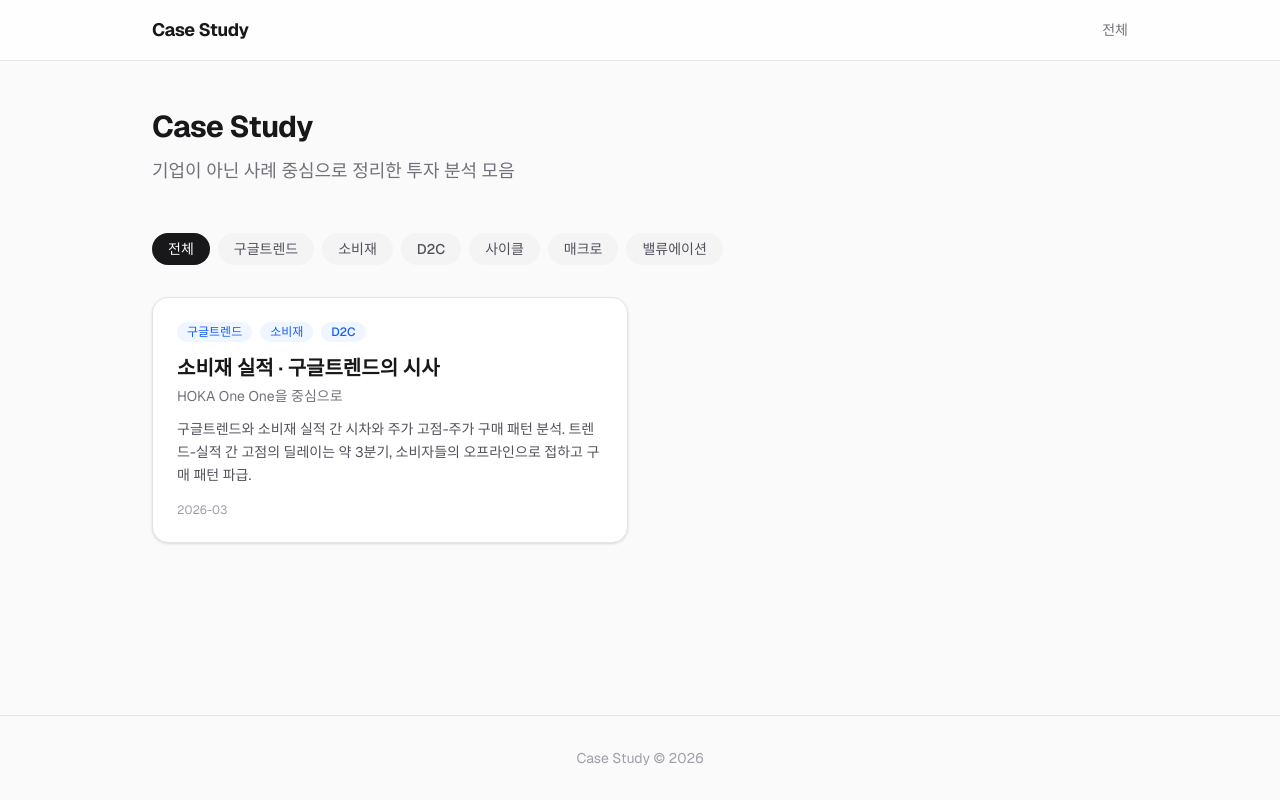
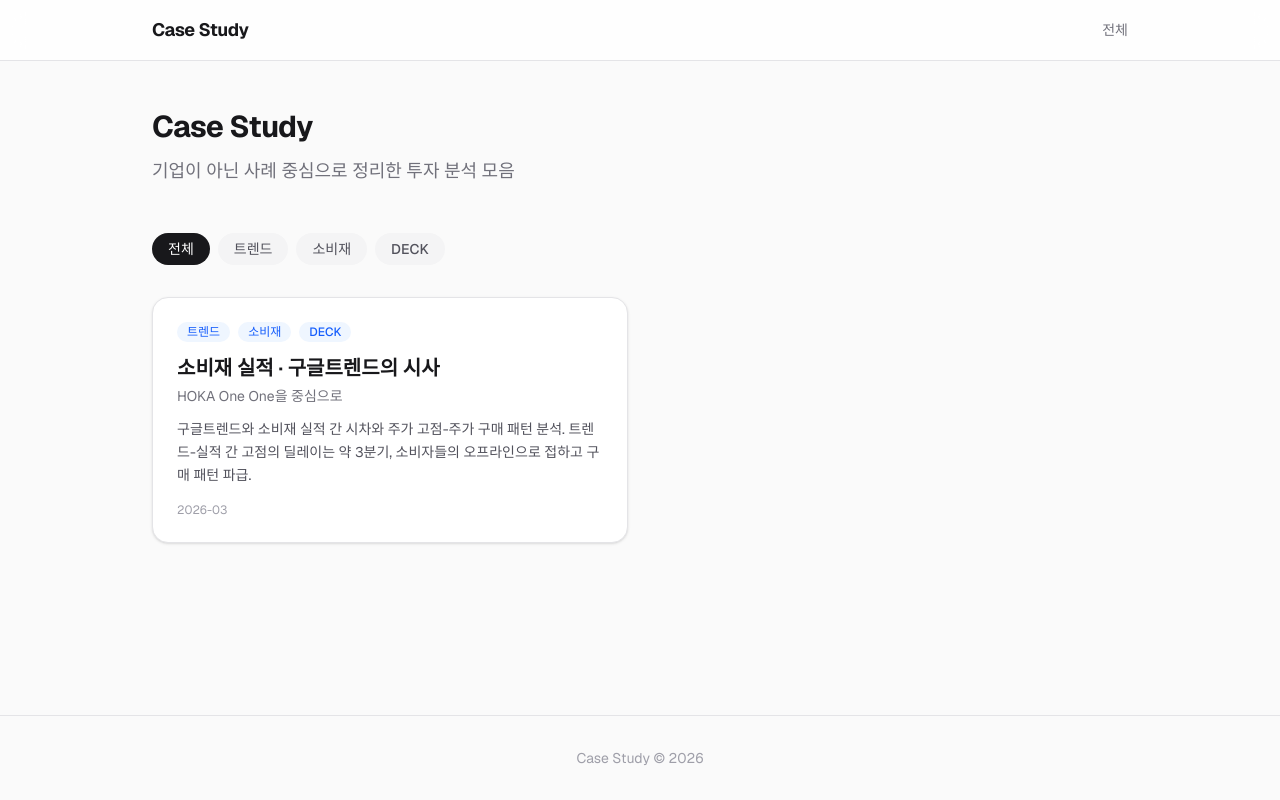
Before and after one commit to chlakaelf/case-study-web, a Next.js app: page / in a window 1280 px wide. Built offline with nearby package versions, Linux system fonts and the light colour scheme.

Commit message:
Update categories to 트렌드/소비재/DECK

```diff
--- a/src/app/cases/hoka-google-trends/page.tsx
+++ b/src/app/cases/hoka-google-trends/page.tsx
@@ -12,7 +12,7 @@ export default function HokaCaseStudy() {
 
       <header className="mb-10">
         <div className="flex items-center gap-2 mb-4">
-          {["구글트렌드", "소비재", "D2C"].map((tag) => (
+          {["트렌드", "소비재", "DECK"].map((tag) => (
             <span
               key={tag}
               className="inline-block px-2.5 py-0.5 rounded-full bg-blue-50 text-blue-600 text-xs font-medium"
--- a/src/data/case-studies.ts
+++ b/src/data/case-studies.ts
@@ -5,12 +5,9 @@
 
 // 카테고리 목록 — 원하는 대로 추가/삭제/순서 변경 가능
 export const categories = [
-  "구글트렌드",
+  "트렌드",
   "소비재",
-  "D2C",
-  "사이클",
-  "매크로",
-  "밸류에이션",
+  "DECK"
 ] as const;
 
 export type Category = (typeof categories)[number];
@@ -30,7 +27,7 @@ export const caseStudies: CaseStudy[] = [
     slug: "hoka-google-trends",
     title: "소비재 실적 · 구글트렌드의 시사",
     subtitle: "HOKA One One을 중심으로",
-    tags: ["구글트렌드", "소비재", "D2C"],
+    tags: ["트렌드", "소비재", "DECK"],
     summary:
       "구글트렌드와 소비재 실적 간 시차와 주가 고점-주가 구매 패턴 분석. 트렌드-실적 간 고점의 딜레이는 약 3분기, 소비자들의 오프라인으로 접하고 구매 패턴 파급.",
     date: "2026-03",
```
